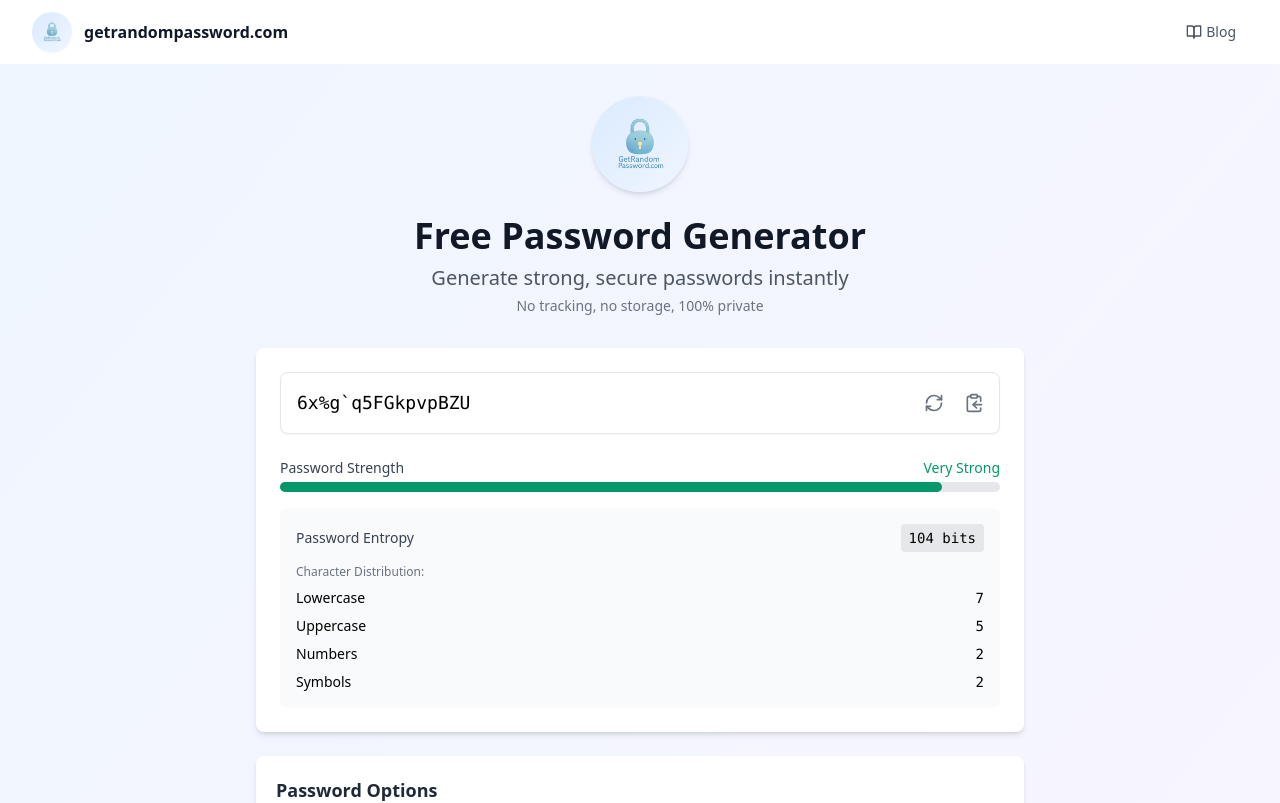
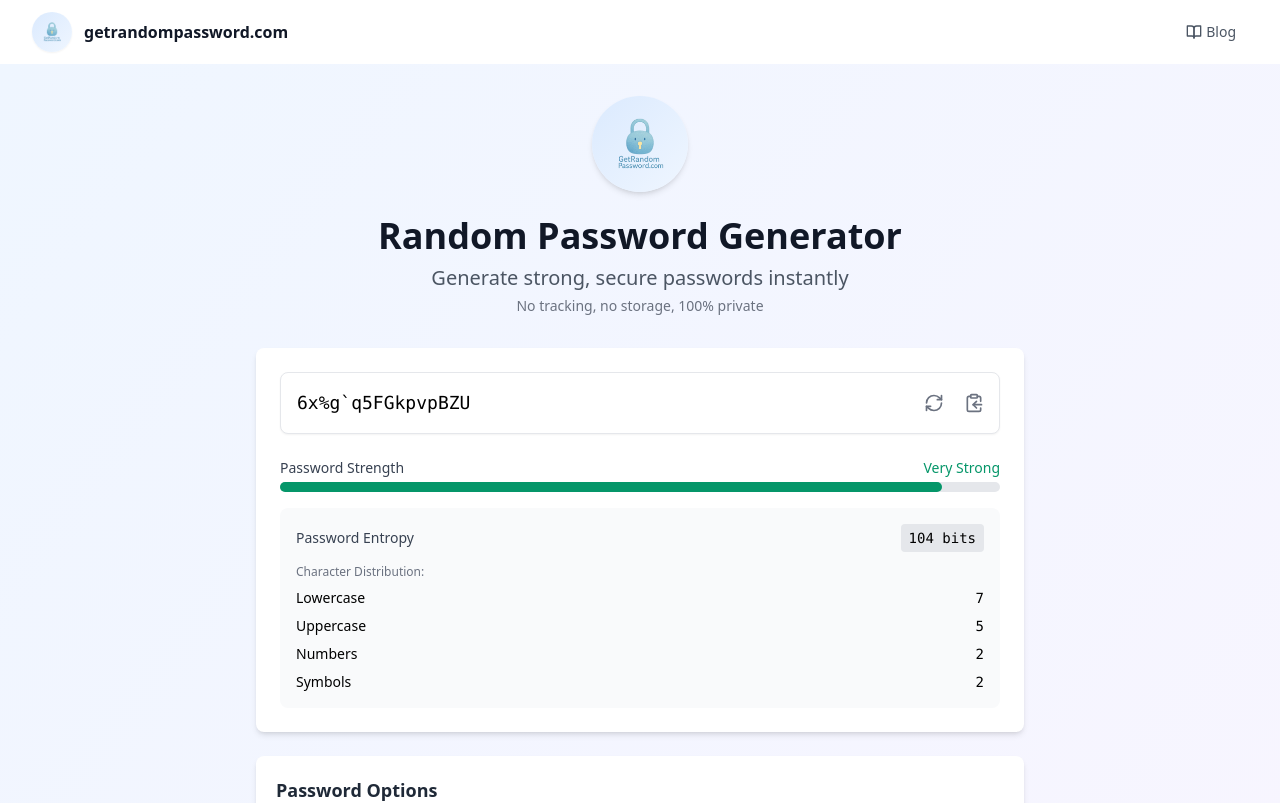
Before and after one commit to kevin1193/getrandompassword, a React (Vite) app: page / in a window 1280 px wide. Shown: the top 803 px of the page. Built offline with nearby package versions, Linux system fonts and the light colour scheme; no server answers; the database is empty.

Commit message:
Remove random password

```diff
--- a/index.html
+++ b/index.html
@@ -6,8 +6,8 @@
     <meta name="viewport" content="width=device-width, initial-scale=1.0" />
 
     <!-- Primary Meta Tags -->
-    <title>Free Password Generator | Strong & Secure | getrandompassword.com</title>
-    <meta name="title" content="Free Password Generator | Strong & Secure | getrandompassword.com">
+    <title>Random Password Generator | Strong & Secure | getrandompassword.com</title>
+    <meta name="title" content="Random Password Generator | Strong & Secure | getrandompassword.com">
     <meta name="description" content="Generate strong, secure passwords instantly with our free online password generator. Customizable length, special characters, and instant copying. No tracking, 100% private." />
     <meta name="keywords" content="password generator, strong password, secure password, random password, free password generator, online password tool, secure passwords, password security" />
     <meta name="author" content="getrandompassword.com" />
@@ -18,14 +18,14 @@
     <!-- Open Graph / Facebook -->
     <meta property="og:type" content="website" />
     <meta property="og:url" content="https://getrandompassword.com" />
-    <meta property="og:title" content="Free Password Generator | Strong & Secure" />
+    <meta property="og:title" content="Random Password Generator | Strong & Secure" />
     <meta property="og:description" content="Generate strong, secure passwords instantly. Customizable length, special characters, and instant copying. No tracking, 100% private." />
     <meta property="og:image" content="https://getrandompassword.com/logo.png" />
 
     <!-- Twitter -->
     <meta property="twitter:card" content="summary_large_image" />
     <meta property="twitter:url" content="https://getrandompassword.com" />
-    <meta property="twitter:title" content="Free Password Generator | Strong & Secure" />
+    <meta property="twitter:title" content="Random Password Generator | Strong & Secure" />
     <meta property="twitter:description" content="Generate strong, secure passwords instantly. Customizable length, special characters, and instant copying. No tracking, 100% private." />
     <meta property="twitter:image" content="https://getrandompassword.com/logo.png" />
 
@@ -47,7 +47,7 @@
       {
         "@context": "https://schema.org",
         "@type": "WebApplication",
-        "name": "Free Password Generator",
+        "name": "Random Password Generator",
         "description": "Generate strong, secure passwords instantly with our free online password generator. Customizable length, special characters, and instant copying. No tracking, 100% private.",
         "url": "https://getrandompassword.com",
         "applicationCategory": "SecurityTool",
--- a/src/components/PasswordGenerator.tsx
+++ b/src/components/PasswordGenerator.tsx
@@ -45,7 +45,7 @@ const PasswordGenerator: React.FC = () => {
               className="h-16 w-16 transform transition-transform hover:scale-110"
             />
           </div>
-          <h1 className="text-4xl font-bold text-gray-900 mb-2">Free Password Generator</h1>
+          <h1 className="text-4xl font-bold text-gray-900 mb-2">Random Password Generator</h1>
           <p className="text-xl text-gray-600">Generate strong, secure passwords instantly</p>
           <p className="text-sm text-gray-500 mt-1">No tracking, no storage, 100% private</p>
         </header>
@@ -79,7 +79,7 @@ const PasswordGenerator: React.FC = () => {
               >
                 <img
                   src="https://api.producthunt.com/widgets/embed-image/v1/featured.svg?post_id=954936&theme=neutral"
-                  alt="Free Password Generator - Strong & secure | getrandompassword.com | Product Hunt"
+                  alt="Random Password Generator - Strong & secure | getrandompassword.com | Product Hunt"
                   style={{ width: '250px', height: '54px' }}
                   width="250"
                   height="54"
--- a/vite.config.ts
+++ b/vite.config.ts
@@ -10,7 +10,7 @@ export default defineConfig({
       registerType: 'autoUpdate',
       includeAssets: ['favicon.svg', 'robots.txt', 'safari-pinned-tab.svg'],
       manifest: {
-        name: 'Free Password Generator',
+        name: 'Random Password Generator',
         short_name: 'Password Gen',
         description: 'Generate strong, secure passwords instantly',
         theme_color: '#3B82F6',
```
Also changed, not shown: public/site.webmanifest, 2 other files (tests, documents, lock files or other folders).
